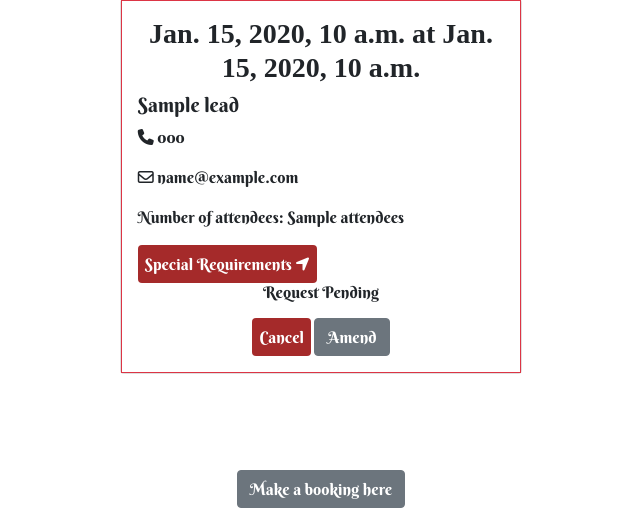
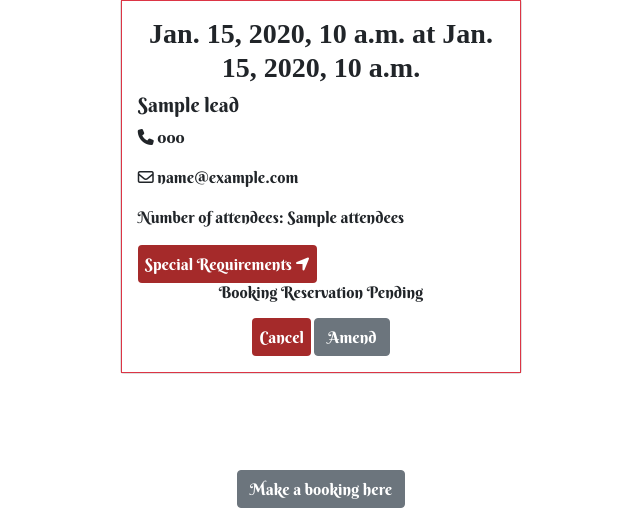
Before and after one commit to Markpm-code/st_benedict_shrine, a Django app: template templates/reservations.html in a window 1280 px wide. Shown: the part 352-864 px from the top of the page, without its empty margins (319-959 px from the left). Run offline with Django 3.2, Linux system fonts and the light colour scheme; the template is opened without the code that fills it: most values are stand-ins (such as "Sample title", 1, 10 or a date in 2020); some libraries are stand-ins or nearby versions.

Commit message:
Update reservation status

```diff
--- a/templates/reservations.html
+++ b/templates/reservations.html
@@ -46,11 +46,11 @@
                                 <!-- if/else loop for displaying the current status of the reservation. -->
                                 <div class='text-center h6'>
                                     {% if reservation.status == 1 %}
-                                    <p>Reservation Accepted</p>
+                                    <p>Booking Reservation Accepted</p>
                                     {% elif reservation.status == 2 %}
-                                    <p>Reservation Declined</p>
+                                    <p>Booking Reservation Declined</p>
                                     {% else %}
-                                    <p>Request Pending</p>
+                                    <p>Booking Reservation Pending</p>
                                     {% endif %}
                                 </div>
                             </div>
```
